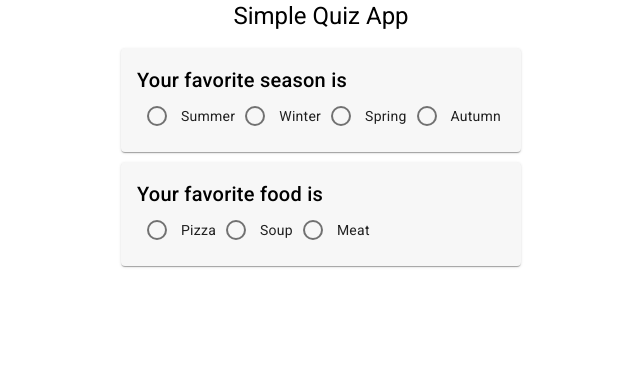
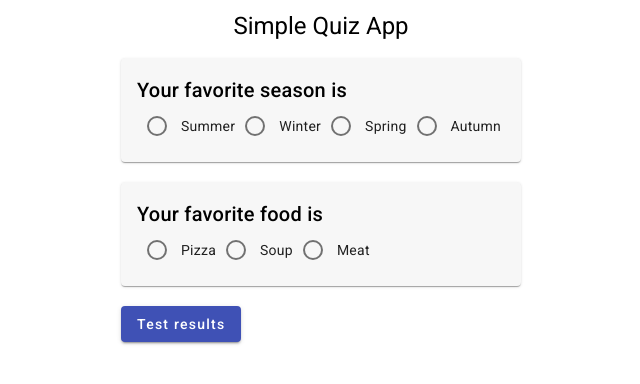
Before and after one commit to shakhabova/quiz-app, an Angular app: page / in a window 1280 px wide. Shown: the top 384 px of the page, without its empty margins (319-959 px from the left). Built offline with nearby package versions, Linux system fonts and the light colour scheme.

Commit message:
result component

```diff
--- a/src/app/app-routing.module.ts
+++ b/src/app/app-routing.module.ts
@@ -1,10 +1,15 @@
 import { NgModule } from '@angular/core';
 import { RouterModule, Routes } from '@angular/router';
+import { ResultsComponent } from './results/results.component';
+import { QuestionsListComponent } from './questions-list/questions-list.component';
 
-const routes: Routes = [];
+const routes: Routes = [
+  { path: '', component: QuestionsListComponent },
+  { path: 'results', component: ResultsComponent },
+];
 
 @NgModule({
   imports: [RouterModule.forRoot(routes)],
-  exports: [RouterModule]
+  exports: [RouterModule],
 })
-export class AppRoutingModule { }
+export class AppRoutingModule {}
--- a/src/app/app.component.html
+++ b/src/app/app.component.html
@@ -1,4 +1,2 @@
-<div class="questions-wrapper">
-<h1>Simple Quiz App</h1>
-<app-question (answered)="onAnswer($event)" [question]="question" *ngFor="let question of questions"></app-question>
-</div>
+
+<router-outlet></router-outlet>
--- a/src/app/app.component.ts
+++ b/src/app/app.component.ts
@@ -1,5 +1,4 @@
 import { Component } from '@angular/core';
-import { Question } from './Question';
 
 @Component({
   selector: 'app-root',
@@ -7,48 +6,5 @@ import { Question } from './Question';
   styleUrls: ['./app.component.css'],
 })
 export class AppComponent {
-  title = 'quiz-app';
-   public rightAnswersCount = 0;
 
-  public questions: Question[] = [
-    {
-      id: 1,
-      description: 'Your favorite season is',
-      multiple_correct_answers: true,
-      answers: {
-        answer_a: 'Summer',
-        answer_b: 'Winter',
-        answer_c: 'Spring',
-        answer_d: 'Autumn'
-      },
-      correct_answers: {
-        answer_a_correct: false,
-        answer_b_correct: false,
-        answer_c_correct: true,
-        answer_d_correct: true
-      }
-    },
-    {
-      id: 2,
-      description: 'Your favorite food is',
-      multiple_correct_answers: false,
-      answers: {
-        answer_a: 'Pizza',
-        answer_b: 'Soup',
-        answer_c: 'Meat'
-      },
-      correct_answers:{
-        answer_a_correct: true,
-        answer_b_correct: false,
-        answer_c_correct: false,
-
-      }
-    },]
-
-
-public onAnswer(isRight: boolean) {
-  if(isRight){
-  this.rightAnswersCount++;
-  }
 }
-}
--- a/src/app/question/question.component.css
+++ b/src/app/question/question.component.css
@@ -1,5 +1,5 @@
 .cards {
-    width: 400px;
-    margin: 10px auto;
+
     background-color: #f7f7f7;
+    margin-bottom: 20px;
 }
--- /dev/null
+++ b/src/app/questions-list/questions-list.component.css
@@ -0,0 +1,8 @@
+h1 {
+  text-align: center;
+}
+
+.questions-wrapper {
+  width: 400px;
+  margin: 10px auto;
+}
--- /dev/null
+++ b/src/app/questions-list/questions-list.component.html
@@ -0,0 +1,11 @@
+<div class="questions-wrapper">
+  <h1>Simple Quiz App</h1>
+  <app-question
+    (answered)="onAnswer($event)"
+    [question]="question"
+    *ngFor="let question of questions"
+  ></app-question>
+  <button mat-raised-button color="primary" (click)="goToResults()">
+    Test results
+  </button>
+</div>
--- /dev/null
+++ b/src/app/questions-list/questions-list.component.ts
@@ -0,0 +1,64 @@
+import { Component } from '@angular/core';
+import { Question } from '../Question';
+import { Router } from '@angular/router';
+
+@Component({
+  selector: 'app-questions-list',
+  templateUrl: './questions-list.component.html',
+  styleUrls: ['./questions-list.component.css'],
+})
+export class QuestionsListComponent {
+  title = 'quiz-app';
+  public rightAnswersCount = 0;
+
+  constructor(private router: Router) {}
+
+  public questions: Question[] = [
+    {
+      id: 1,
+      description: 'Your favorite season is',
+      multiple_correct_answers: true,
+      answers: {
+        answer_a: 'Summer',
+        answer_b: 'Winter',
+        answer_c: 'Spring',
+        answer_d: 'Autumn',
+      },
+      correct_answers: {
+        answer_a_correct: false,
+        answer_b_correct: false,
+        answer_c_correct: true,
+        answer_d_correct: false,
+      },
+    },
+    {
+      id: 2,
+      description: 'Your favorite food is',
+      multiple_correct_answers: false,
+      answers: {
+        answer_a: 'Pizza',
+        answer_b: 'Soup',
+        answer_c: 'Meat',
+      },
+      correct_answers: {
+        answer_a_correct: true,
+        answer_b_correct: false,
+        answer_c_correct: false,
+      },
+    },
+  ];
+
+  public onAnswer(isRight: boolean) {
+    if (isRight) {
+      this.rightAnswersCount++;
+    }
+  }
+
+  public goToResults() {
+    this.router.navigate(['results'], {
+      queryParams: {
+        result: (this.rightAnswersCount / this.questions.length) * 100,
+      },
+    });
+  }
+}
--- /dev/null
+++ b/src/app/results/results.component.html
@@ -0,0 +1,11 @@
+<mat-card class="example-card">
+    <mat-card-content>
+      <h2 class="example-h2">Result</h2>
+
+      <mat-progress-spinner
+          class="example-margin"
+          [mode]="'determinate'"
+          [value]="value">
+      </mat-progress-spinner>
+    </mat-card-content>
+  </mat-card>
--- /dev/null
+++ b/src/app/results/results.component.ts
@@ -0,0 +1,17 @@
+import { Component, OnInit } from '@angular/core';
+import { ActivatedRoute } from '@angular/router';
+
+@Component({
+  selector: 'app-results',
+  templateUrl: './results.component.html',
+  styleUrls: ['./results.component.css']
+})
+export class ResultsComponent implements OnInit {
+  public value?: string;
+
+  constructor(private activatedRoute: ActivatedRoute) {}
+
+  ngOnInit() {
+    this.value = this.activatedRoute.snapshot.queryParamMap.get('result') || '0';
+  }
+}
```
Also changed, not shown: src/app/app.module.ts (+10 -2 lines), src/app/results/results.component.css (added), 2 other files (tests, documents, lock files or other folders).
